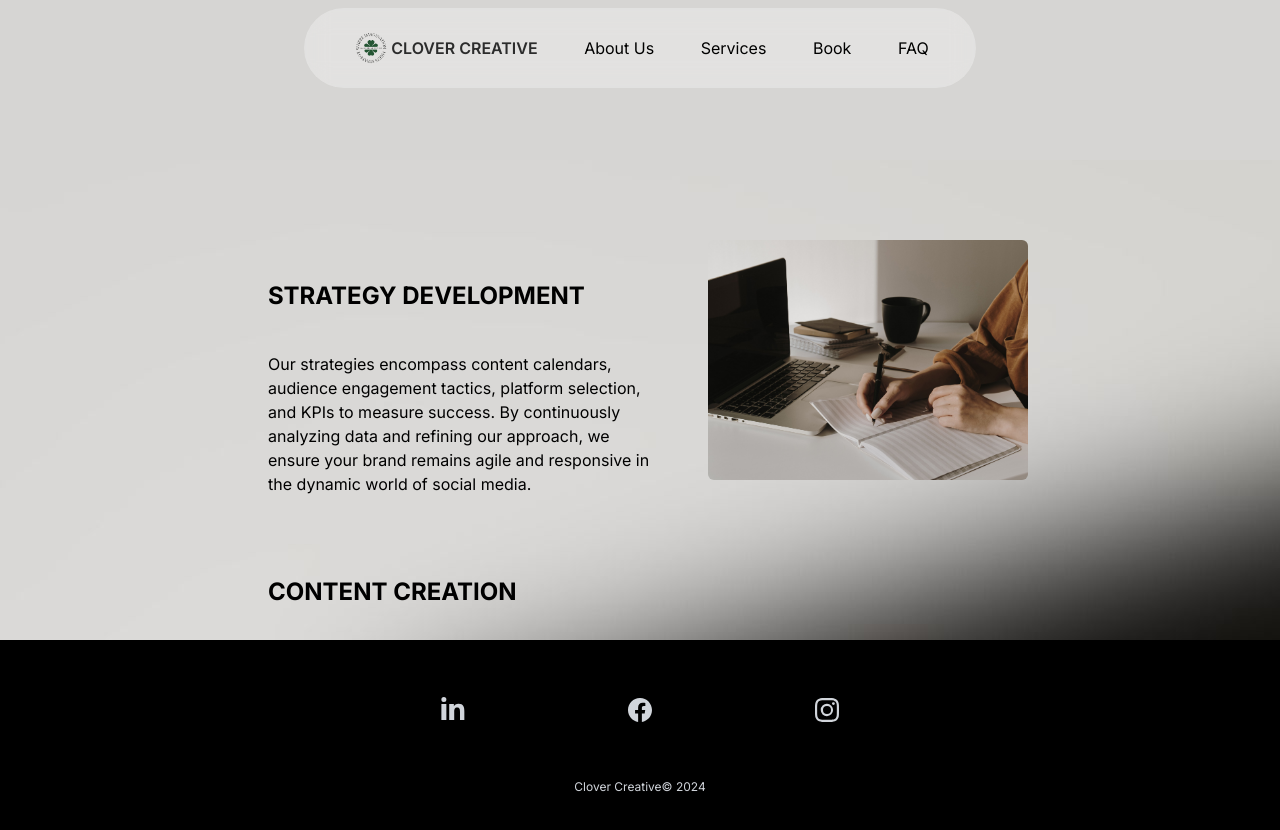
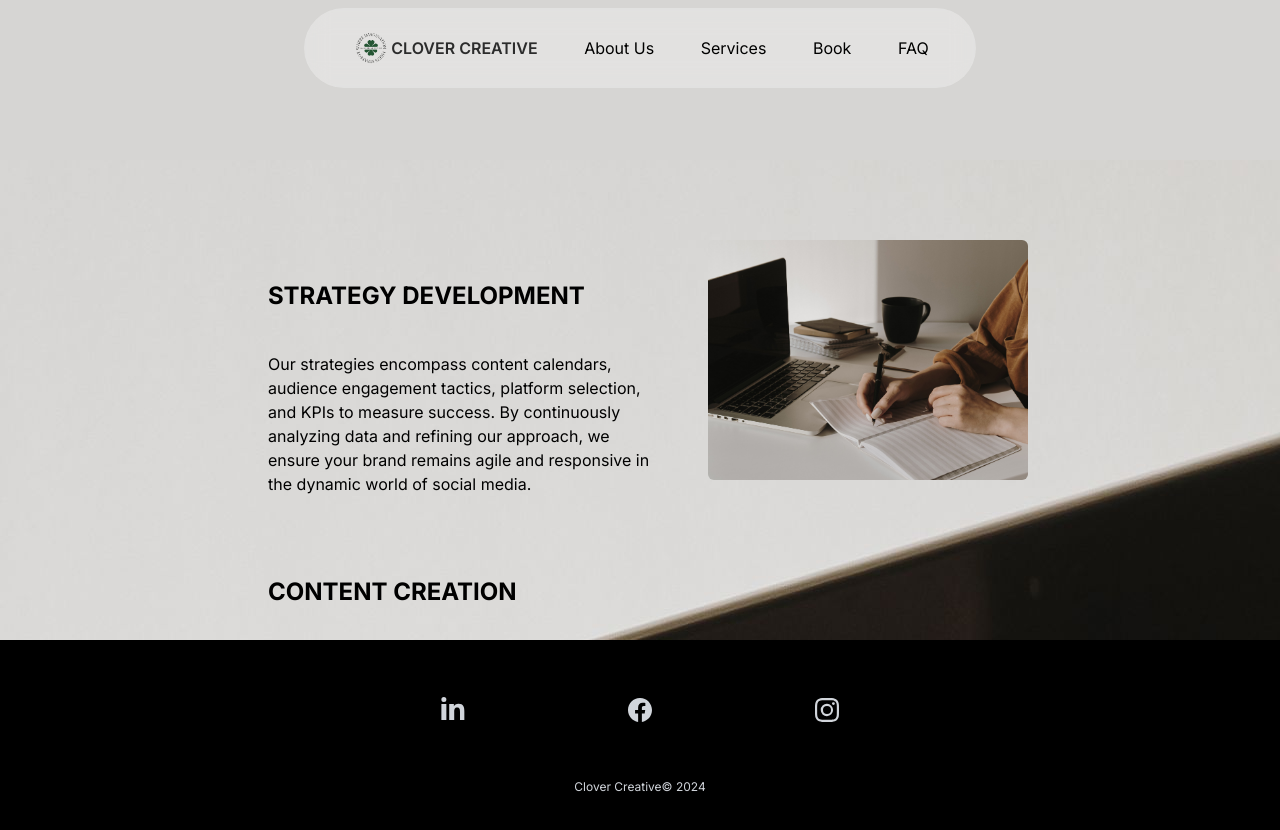
Before and after one commit to ashiq-firoz/clover, a Next.js app: page /service in a window 1280 px wide. Shown: the top 830 px of the page. Built offline with nearby package versions, Linux system fonts and the light colour scheme; what tailwindcss-gradients would draw is missing.

Commit message:
service page update

```diff
--- a/components/ui/sticky-scroll-reveal.jsx
+++ b/components/ui/sticky-scroll-reveal.jsx
@@ -40,10 +40,11 @@ export const StickyScroll = ({
   ];
 
   const backgroundImgs = [
-    "url('/img/2.jpg')",
-    "url('/img/4.jpg')",
-    "url('/img/6.jpg')",
-    "url('/img/8.jpg')",
+    "url('/img/1.jpg')",
+    "url('/img/3.jpg')",
+    "url('/img/5.jpg')",
+
+    "url('/img/9.jpg')",
   ];
 
   const linearGradients = [
@@ -56,6 +57,7 @@ export const StickyScroll = ({
     <motion.div
       animate={{
         backgroundImage: backgroundImgs[activeCard % backgroundImgs.length],
+        backdropFilter: 'none',
       }}
       className="h-[30rem] overflow-y-auto flex justify-center relative space-x-10  p-10"
       ref={ref}
```
